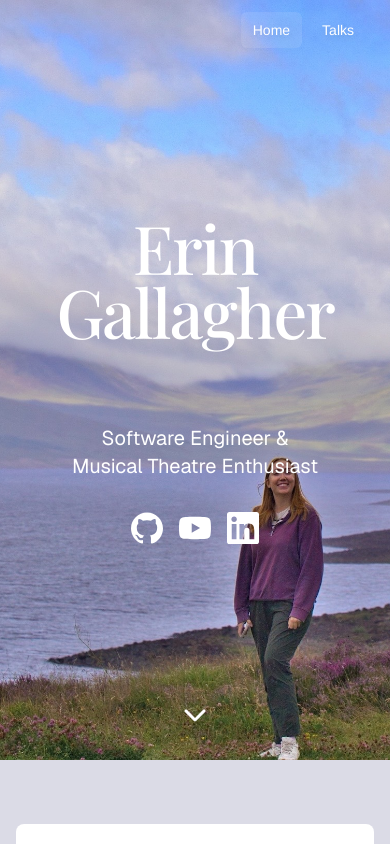
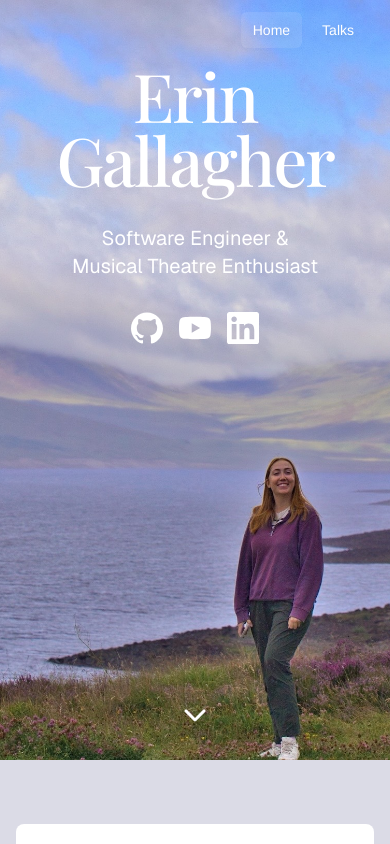
Before and after one commit to ErinCGallagher/personal-nextjs-website, a Next.js app: page / in a window 390 px wide. Shown: the top 844 px of the page. Built offline with nearby package versions, Linux system fonts and the light colour scheme; a web font is replaced by a local one.

Commit message:
fix header on mobile

```diff
--- a/app/page.tsx
+++ b/app/page.tsx
@@ -22,16 +22,16 @@ export default function Home() {
         <div className="absolute inset-0" />
         <div className="relative z-10 h-full flex">
           {/* Left column - centered text */}
-          <div className="w-full md:w-1/2 flex items-center justify-center px-4 sm:px-6">
+          <div className="w-full md:w-1/2 flex items-start md:items-center justify-center px-4 sm:px-6 pt-16 md:pt-0">
             <div className="text-center">
               <h1 className="text-[4.2rem] font-semibold text-white sm:text-[5.25rem] lg:text-[6.3rem] xl:text-[6.125rem]" style={{ lineHeight: '0.95' }}>
                 <p>Erin</p>
                 <p>Gallagher</p>
               </h1>
-              <p className="mt-20 text-xl sm:text-2xl lg:text-3xl text-white">
+              <div className="mt-8 md:mt-20 text-xl sm:text-2xl lg:text-3xl text-white">
                 <p>Software Engineer &</p>
                 <p>Musical Theatre Enthusiast</p>
-              </p>
+              </div>
               <div className="mt-8">
                 <SocialLinks
                   size={32}
```
